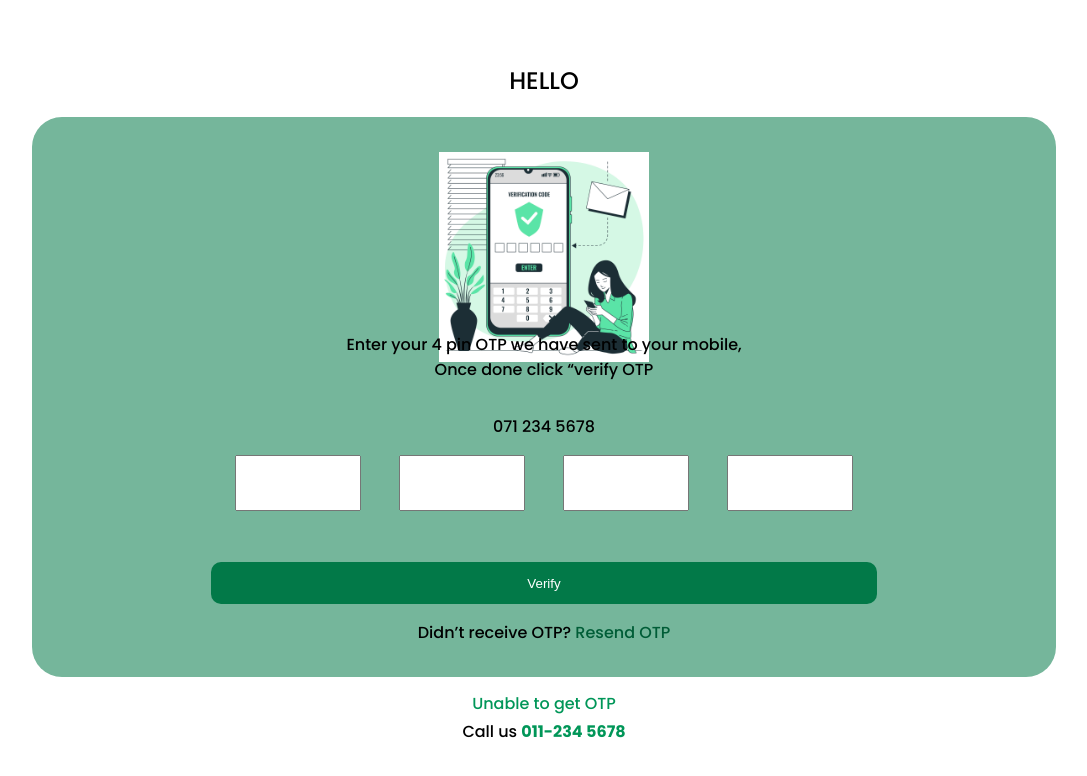
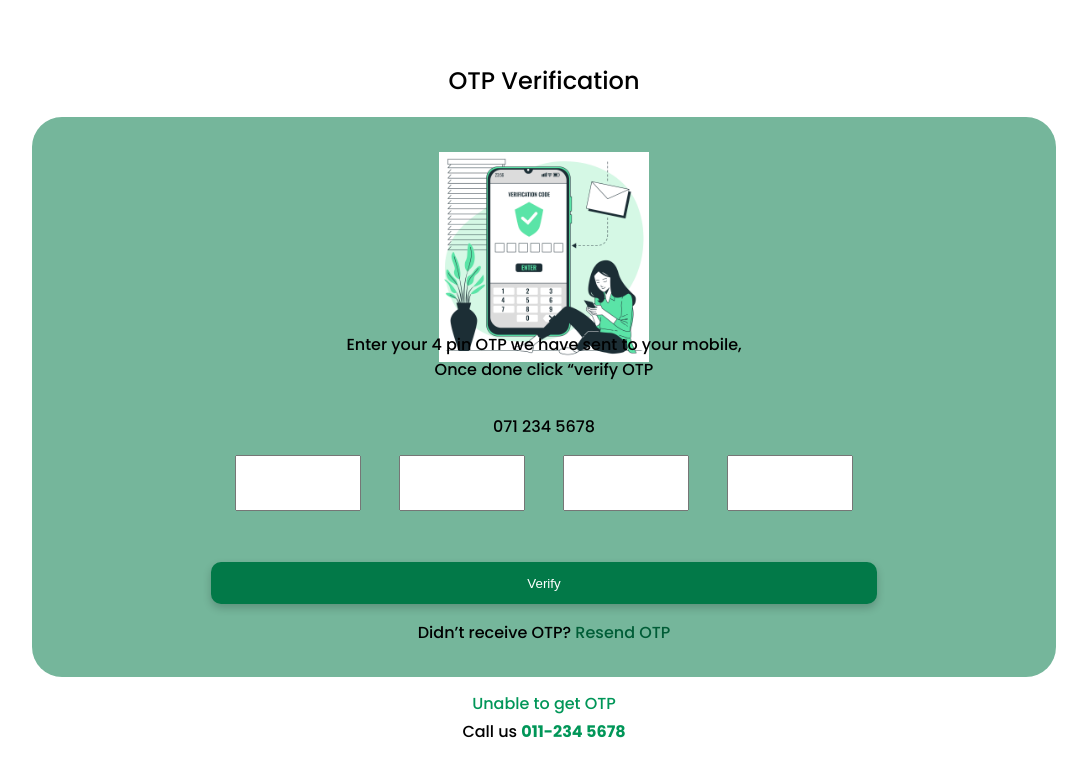
Before and after one commit to a-n-u-p-a/Govi_Sewana_Front-end, a React (Create React App) app: page /otp in a window 1280 px wide. Shown: the top 776 px of the page, without its empty margins (96-1183 px from the left). Built offline with nearby package versions, Linux system fonts and the light colour scheme.

Commit message:
deploy error update

```diff
--- a/src/App.css
+++ b/src/App.css
@@ -44,6 +44,13 @@ h1, h2, h3, h4, h5, h6, p, a, input {
     color: white;
     border: none;
     border-radius: 10px;
+    transition: background-color 0.3s;
+    box-shadow: 0 4px 8px rgba(0, 0, 0, 0.2);
+    cursor: pointer;
+}
+
+.customButton:hover {
+    background-color: #0cb254; /* New color for the hover state */
 }
 
 .customInput {
@@ -327,6 +334,14 @@ h1, h2, h3, h4, h5, h6, p, a, input {
     cursor: pointer;
 }
 
+.crop-button:hover{
+    /* background-color: #0cb254; */
+    background-color: #006400;
+    color: #ffffff;
+    border: 1px solid #ffffff;
+    border-radius: 5px;
+}
+
 .crop-result {
     flex: 1;
     background-color: #5c8b7b;
@@ -353,7 +368,7 @@ h1, h2, h3, h4, h5, h6, p, a, input {
 }
 
 .table-cell {
-    border: 1px solid #000;
+    border: 0.5px solid #5c8b7b;
     padding: 8px;
 }
 
--- a/src/pages/main/potatoesContent/potatoesContent.js
+++ b/src/pages/main/potatoesContent/potatoesContent.js
@@ -9,6 +9,13 @@ const PotatoesContent = ({onChangePage}) => {
     const [selectedLanguage, setSelectedLanguage] = useState(() => {
         return localStorage.getItem('selectedLanguage') || 'ENG';
     });
+
+    useEffect(() => {
+        const langValue = localStorage.getItem('selectedLanguage');
+        if (langValue !== null) {
+            setSelectedLanguage(langValue)
+        }
+    }, []);
 
 
     useEffect(() => {
--- a/src/pages/otp/otp.js
+++ b/src/pages/otp/otp.js
@@ -29,7 +29,7 @@ const Otp = () => {
     return (
         <div className={"container flex_col otp_main_section"}>
             {/*<h2> {commonConfig[selectedLanguage].OTP_TITLE}</h2>*/}
-            <h2> HELLO </h2>
+            <h2>{commonConfig[selectedLanguage].OTP_TITLE}</h2>
 
             <div className={"ot_top_section flex_center"}>
 
--- a/src/pages/welcome/welcome.css
+++ b/src/pages/welcome/welcome.css
@@ -81,3 +81,7 @@
     font-weight: bold;
     font-size: 1.3rem;
 }
+
+.wel_button:hover{
+    background-color: white;
+}
--- a/src/pages/welcome/welcome.js
+++ b/src/pages/welcome/welcome.js
@@ -1,4 +1,4 @@
-import React, {useEffect, useState} from "react";
+import React, {useState} from "react";
 import './welcome.css';
 import wel_Logo from '../../assets/images/logo.png';
 import wel_Name_Logo from '../../assets/images/govisewana.png';
@@ -13,9 +13,6 @@ const Welcome = () => {
 
     const [selectedLanguage, setSelectedLanguage] = useState(localStorage.getItem('selectedLanguage') || 'ENG');
 
-    const getValues = () => {
-        console.log(selectedLanguage)
-    }
 
     const handleSelectChange = (event) => {
         const newLanguage = event.target.value;
```
